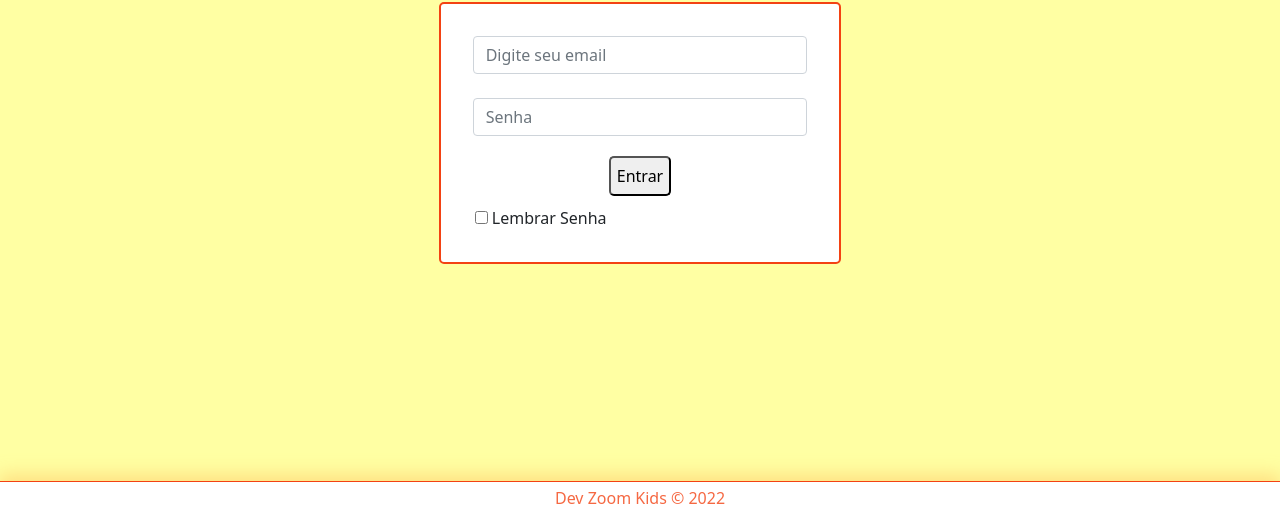
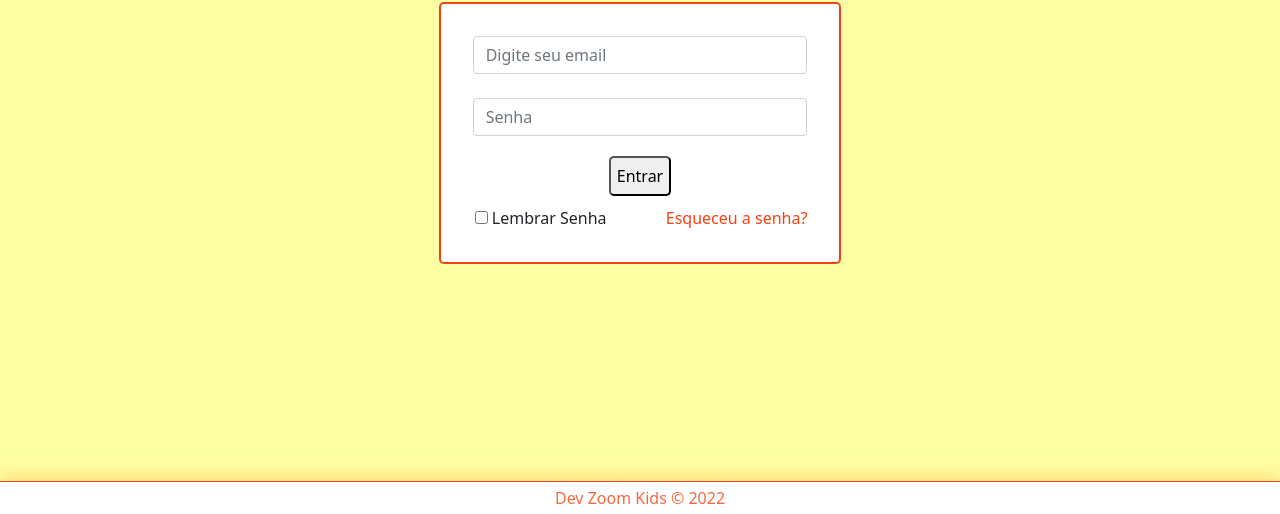
Before and after one commit to cclsenna/devzoomkids, a plain HTML site: page page_log.html in a window 1280 px wide. Shown: the part 286-800 px from the top of the page. Drawn offline with nearby package versions, Linux system fonts and the light colour scheme.

Commit message:
mudança cor link

```diff
--- a/css/log.css
+++ b/css/log.css
@@ -21,9 +21,12 @@ form {
 .esqueceuSenha {
     margin-left: 55px;
     text-decoration: none;
-    color: white;
+    color: #231C07;
 }
 
+.esqueceuSenha {
+    color: #F34213;
+}
 .display-5 {
     color: #F34213;
 }
```
